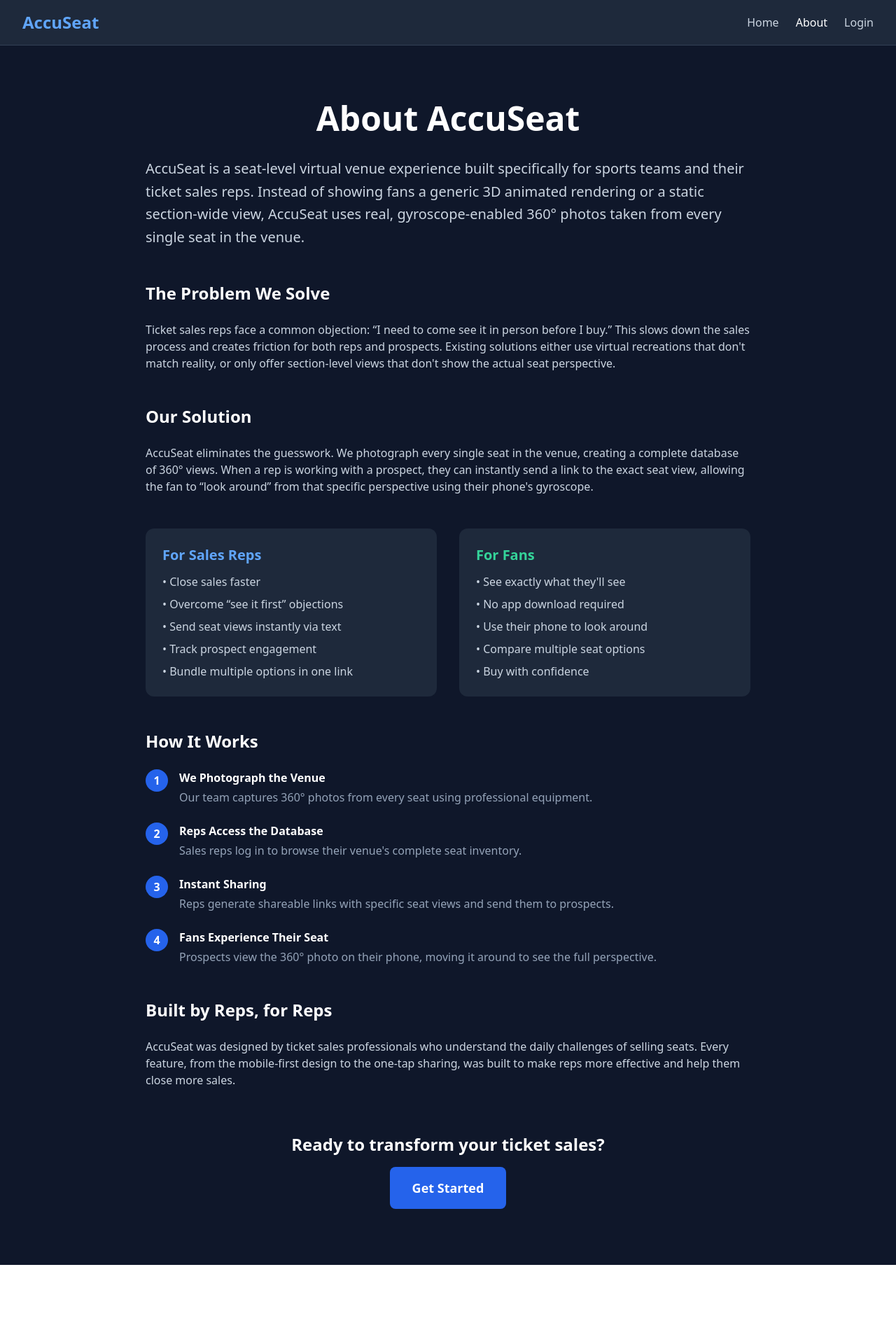
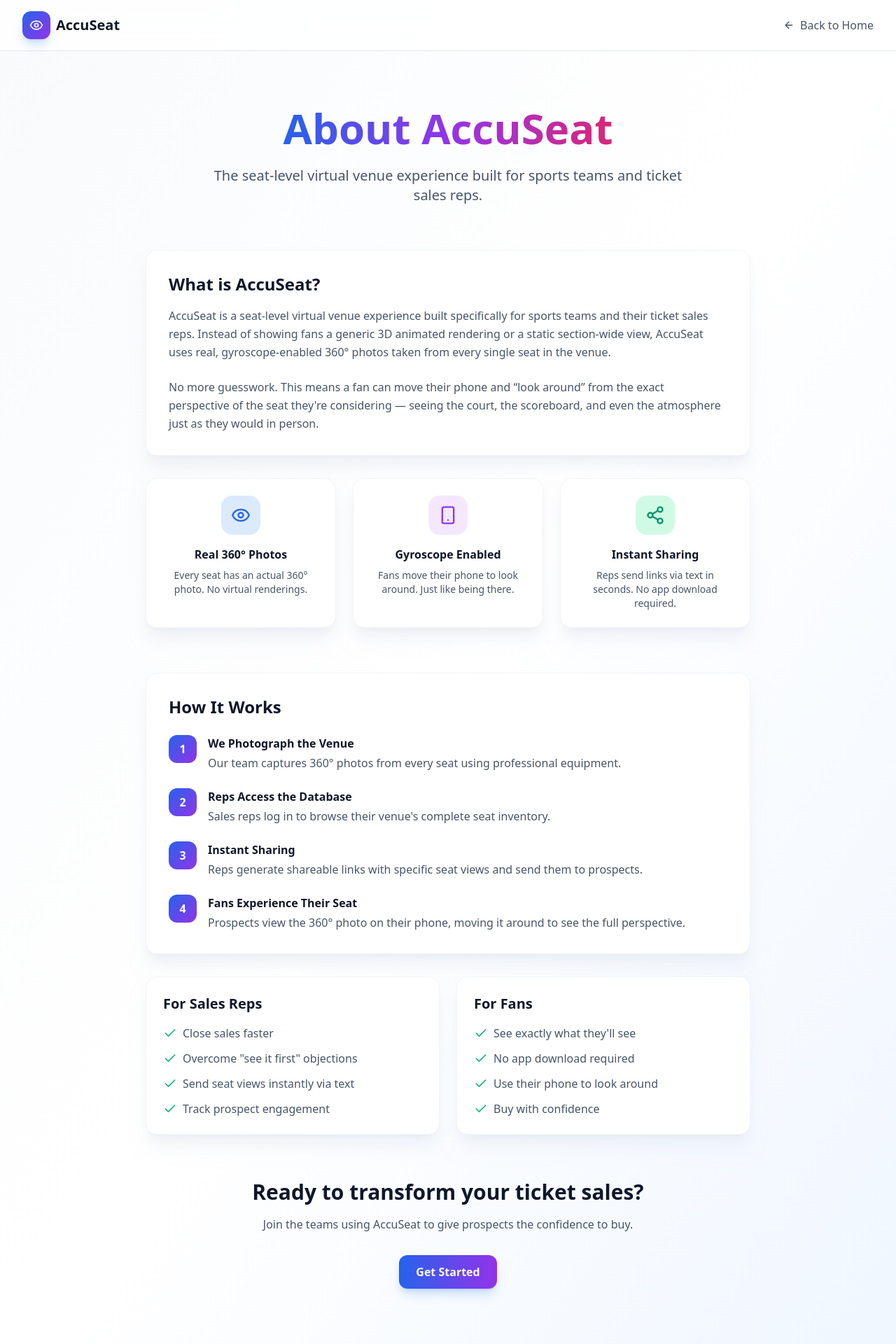
Before and after one commit to tlindblad4/AccuSeat, a Next.js app: page /about in a window 1280 px wide. Shown: the top 1920 px of the page at 70% size. Before the commit the page ends 1807 px from the top, so only its background shows below. Built offline with nearby package versions, Linux system fonts and the light colour scheme.

Commit message:
ui: update about page with new light theme

```diff
--- a/src/app/about/page.tsx
+++ b/src/app/about/page.tsx
@@ -1,150 +1,192 @@
 import Link from 'next/link'
+import { ArrowLeft, Eye, Smartphone, Share2, Check } from 'lucide-react'
 
 export default function AboutPage() {
   return (
-    <div className="min-h-screen bg-slate-900 text-white">
-      {/* Header */}
-      <header className="bg-slate-800 border-b border-slate-700">
+    <div className="min-h-screen bg-gradient-to-br from-slate-50 via-white to-blue-50">
+      {/* Navigation */}
+      <nav className="bg-white/80 backdrop-blur-xl border-b border-slate-200 sticky top-0 z-50">
         <div className="max-w-7xl mx-auto px-4 sm:px-6 lg:px-8 py-4">
           <div className="flex items-center justify-between">
-            <Link href="/" className="text-2xl font-bold text-blue-400">
-              AccuSeat
+            <Link href="/" className="flex items-center gap-2">
+              <div className="w-10 h-10 bg-gradient-to-br from-blue-600 to-purple-600 rounded-xl flex items-center justify-center shadow-lg shadow-blue-500/25">
+                <Eye className="w-5 h-5 text-white" />
+              </div>
+              <span className="text-xl font-bold text-slate-900">AccuSeat</span>
             </Link>
-            <nav className="flex gap-6">
-              <Link href="/" className="text-slate-300 hover:text-white transition-colors">
-                Home
+            <Link href="/" className="flex items-center gap-2 text-slate-600 hover:text-slate-900 transition-colors">
+              <ArrowLeft className="w-4 h-4" />
+              Back to Home
             </Link>
-              <Link href="/about" className="text-white font-medium">
-                About
-              </Link>
-              <Link href="/auth/login" className="text-slate-300 hover:text-white transition-colors">
-                Login
-              </Link>
-            </nav>
           </div>
         </div>
-      </header>
+      </nav>
 
       {/* Hero */}
       <div className="max-w-4xl mx-auto px-4 py-20">
-        <h1 className="text-4xl md:text-5xl font-bold text-center mb-8">
+        <div className="text-center mb-16">
+          <h1 className="text-5xl md:text-6xl font-bold mb-6">
+            <span className="bg-clip-text text-transparent bg-gradient-to-r from-blue-600 via-purple-600 to-pink-600">
               About AccuSeat
+            </span>
           </h1>
+          <p className="text-xl text-slate-600 max-w-2xl mx-auto">
+            The seat-level virtual venue experience built for sports teams and ticket sales reps.
+          </p>
+        </div>
 
-        <div className="prose prose-invert prose-lg max-w-none">
-          <p className="text-xl text-slate-300 leading-relaxed mb-8">
+        {/* What is it */}
+        <div className="card-premium p-8 mb-8">
+          <h2 className="text-2xl font-bold text-slate-900 mb-4">What is AccuSeat?</h2>
+          <p className="text-slate-600 leading-relaxed mb-6">
             AccuSeat is a seat-level virtual venue experience built specifically for sports teams
             and their ticket sales reps. Instead of showing fans a generic 3D animated rendering
             or a static section-wide view, AccuSeat uses real, gyroscope-enabled 360° photos taken
             from every single seat in the venue.
           </p>
+          <p className="text-slate-600 leading-relaxed">
+            No more guesswork. This means a fan can move their phone and &ldquo;look around&rdquo;
+            from the exact perspective of the seat they&apos;re considering — seeing the court,
+            the scoreboard, and even the atmosphere just as they would in person.
+          </p>
+        </div>
 
-          <h2 className="text-2xl font-semibold mt-12 mb-6">The Problem We Solve</h2>
-          <p className="text-slate-300 mb-6">
-            Ticket sales reps face a common objection: &ldquo;I need to come see it in person before I buy.&rdquo;
-            This slows down the sales process and creates friction for both reps and prospects.
-            Existing solutions either use virtual recreations that don&apos;t match reality, or only
-            offer section-level views that don&apos;t show the actual seat perspective.
+        {/* Features Grid */}
+        <div className="grid md:grid-cols-3 gap-6 mb-16">
+          <div className="card-premium p-6 text-center">
+            <div className="w-14 h-14 bg-blue-100 rounded-2xl flex items-center justify-center mx-auto mb-4">
+              <Eye className="w-7 h-7 text-blue-600" />
+            </div>
+            <h3 className="font-bold text-slate-900 mb-2">Real 360° Photos</h3>
+            <p className="text-slate-600 text-sm">
+              Every seat has an actual 360° photo. No virtual renderings.
             </p>
+          </div>
+          <div className="card-premium p-6 text-center">
+            <div className="w-14 h-14 bg-purple-100 rounded-2xl flex items-center justify-center mx-auto mb-4">
+              <Smartphone className="w-7 h-7 text-purple-600" />
+            </div>
+            <h3 className="font-bold text-slate-900 mb-2">Gyroscope Enabled</h3>
+            <p className="text-slate-600 text-sm">
+              Fans move their phone to look around. Just like being there.
+            </p>
+          </div>
+          <div className="card-premium p-6 text-center">
+            <div className="w-14 h-14 bg-emerald-100 rounded-2xl flex items-center justify-center mx-auto mb-4">
+              <Share2 className="w-7 h-7 text-emerald-600" />
+            </div>
+            <h3 className="font-bold text-slate-900 mb-2">Instant Sharing</h3>
+            <p className="text-slate-600 text-sm">
+              Reps send links via text in seconds. No app download required.
+            </p>
+          </div>
+        </div>
 
-          <h2 className="text-2xl font-semibold mt-12 mb-6">Our Solution</h2>
-          <p className="text-slate-300 mb-6">
-            AccuSeat eliminates the guesswork. We photograph every single seat in the venue,
-            creating a complete database of 360° views. When a rep is working with a prospect,
-            they can instantly send a link to the exact seat view, allowing the fan to &ldquo;look around&rdquo;
-            from that specific perspective using their phone&apos;s gyroscope.
-          </p>
+        {/* How it Works */}
+        <div className="card-premium p-8 mb-8">
+          <h2 className="text-2xl font-bold text-slate-900 mb-6">How It Works</h2>
+          <div className="space-y-6">
+            {[
+              {
+                step: '1',
+                title: 'We Photograph the Venue',
+                description: 'Our team captures 360° photos from every seat using professional equipment.',
+              },
+              {
+                step: '2',
+                title: 'Reps Access the Database',
+                description: 'Sales reps log in to browse their venue\'s complete seat inventory.',
+              },
+              {
+                step: '3',
+                title: 'Instant Sharing',
+                description: 'Reps generate shareable links with specific seat views and send them to prospects.',
+              },
+              {
+                step: '4',
+                title: 'Fans Experience Their Seat',
+                description: 'Prospects view the 360° photo on their phone, moving it around to see the full perspective.',
+              },
+            ].map((item) => (
+              <div key={item.step} className="flex gap-4">
+                <div className="w-10 h-10 bg-gradient-to-br from-blue-600 to-purple-600 rounded-xl flex items-center justify-center flex-shrink-0">
+                  <span className="text-white font-bold">{item.step}</span>
+                </div>
+                <div>
+                  <h3 className="font-bold text-slate-900 mb-1">{item.title}</h3>
+                  <p className="text-slate-600">{item.description}</p>
+                </div>
+              </div>
+            ))}
+          </div>
+        </div>
 
-          <div className="grid md:grid-cols-2 gap-8 my-12">
-            <div className="bg-slate-800 rounded-xl p-6">
-              <h3 className="text-xl font-semibold mb-3 text-blue-400">For Sales Reps</h3>
-              <ul className="space-y-2 text-slate-300">
-                <li>• Close sales faster</li>
-                <li>• Overcome &ldquo;see it first&rdquo; objections</li>
-                <li>• Send seat views instantly via text</li>
-                <li>• Track prospect engagement</li>
-                <li>• Bundle multiple options in one link</li>
+        {/* Benefits */}
+        <div className="grid md:grid-cols-2 gap-6 mb-16">
+          <div className="card-premium p-6">
+            <h3 className="text-xl font-bold text-slate-900 mb-4">For Sales Reps</h3>
+            <ul className="space-y-3">
+              {[
+                'Close sales faster',
+                'Overcome "see it first" objections',
+                'Send seat views instantly via text',
+                'Track prospect engagement',
+              ].map((item) => (
+                <li key={item} className="flex items-center gap-2 text-slate-600">
+                  <Check className="w-5 h-5 text-emerald-500 flex-shrink-0" />
+                  {item}
+                </li>
+              ))}
             </ul>
           </div>
-            <div className="bg-slate-800 rounded-xl p-6">
-              <h3 className="text-xl font-semibold mb-3 text-emerald-400">For Fans</h3>
-              <ul className="space-y-2 text-slate-300">
-                <li>• See exactly what they&apos;ll see</li>
-                <li>• No app download required</li>
-                <li>• Use their phone to look around</li>
-                <li>• Compare multiple seat options</li>
-                <li>• Buy with confidence</li>
+          <div className="card-premium p-6">
+            <h3 className="text-xl font-bold text-slate-900 mb-4">For Fans</h3>
+            <ul className="space-y-3">
+              {[
+                'See exactly what they\'ll see',
+                'No app download required',
+                'Use their phone to look around',
+                'Buy with confidence',
+              ].map((item) => (
+                <li key={item} className="flex items-center gap-2 text-slate-600">
+                  <Check className="w-5 h-5 text-emerald-500 flex-shrink-0" />
+                  {item}
+                </li>
+              ))}
             </ul>
           </div>
         </div>
 
-          <h2 className="text-2xl font-semibold mt-12 mb-6">How It Works</h2>
-          <div className="space-y-6">
-            <div className="flex gap-4">
-              <div className="w-8 h-8 bg-blue-600 rounded-full flex items-center justify-center flex-shrink-0 font-bold">
-                1
-              </div>
-              <div>
-                <h3 className="font-semibold mb-1">We Photograph the Venue</h3>
-                <p className="text-slate-400">
-                  Our team captures 360° photos from every seat using professional equipment.
+        {/* CTA */}
+        <div className="text-center">
+          <h2 className="text-3xl font-bold text-slate-900 mb-4">
+            Ready to transform your ticket sales?
+          </h2>
+          <p className="text-slate-600 mb-8">
+            Join the teams using AccuSeat to give prospects the confidence to buy.
           </p>
-              </div>
-            </div>
-            <div className="flex gap-4">
-              <div className="w-8 h-8 bg-blue-600 rounded-full flex items-center justify-center flex-shrink-0 font-bold">
-                2
-              </div>
-              <div>
-                <h3 className="font-semibold mb-1">Reps Access the Database</h3>
-                <p className="text-slate-400">
-                  Sales reps log in to browse their venue&apos;s complete seat inventory.
-                </p>
-              </div>
-            </div>
-            <div className="flex gap-4">
-              <div className="w-8 h-8 bg-blue-600 rounded-full flex items-center justify-center flex-shrink-0 font-bold">
-                3
-              </div>
-              <div>
-                <h3 className="font-semibold mb-1">Instant Sharing</h3>
-                <p className="text-slate-400">
-                  Reps generate shareable links with specific seat views and send them to prospects.
-                </p>
-              </div>
-            </div>
-            <div className="flex gap-4">
-              <div className="w-8 h-8 bg-blue-600 rounded-full flex items-center justify-center flex-shrink-0 font-bold">
-                4
-              </div>
-              <div>
-                <h3 className="font-semibold mb-1">Fans Experience Their Seat</h3>
-                <p className="text-slate-400">
-                  Prospects view the 360° photo on their phone, moving it around to see the full perspective.
-                </p>
-              </div>
-            </div>
-          </div>
-
-          <h2 className="text-2xl font-semibold mt-12 mb-6">Built by Reps, for Reps</h2>
-          <p className="text-slate-300 mb-6">
-            AccuSeat was designed by ticket sales professionals who understand the daily challenges
-            of selling seats. Every feature, from the mobile-first design to the one-tap sharing,
-            was built to make reps more effective and help them close more sales.
-          </p>
-        </div>
-
-        {/* CTA */}
-        <div className="mt-16 text-center">
-          <h2 className="text-2xl font-bold mb-4">Ready to transform your ticket sales?</h2>
-          <Link
-            href="/auth/login"
-            className="inline-block px-8 py-4 bg-blue-600 hover:bg-blue-700 rounded-lg font-semibold text-lg transition-colors"
-          >
+          <Link href="/auth/login" className="btn-primary inline-flex items-center gap-2">
             Get Started
           </Link>
         </div>
       </div>
+
+      {/* Footer */}
+      <footer className="border-t border-slate-200 bg-white/50 backdrop-blur-sm">
+        <div className="max-w-7xl mx-auto px-4 sm:px-6 lg:px-8 py-8">
+          <div className="flex flex-col md:flex-row items-center justify-between gap-4">
+            <div className="flex items-center gap-2">
+              <div className="w-8 h-8 bg-gradient-to-br from-blue-600 to-purple-600 rounded-lg flex items-center justify-center">
+                <Eye className="w-4 h-4 text-white" />
+              </div>
+              <span className="font-bold text-slate-900">AccuSeat</span>
+            </div>
+            <p className="text-slate-500 text-sm">
+              © 2026 AccuSeat. All rights reserved.
+            </p>
+          </div>
+        </div>
+      </footer>
     </div>
   )
 }
```
Lines whose indentation alone changed are shown as unchanged.
